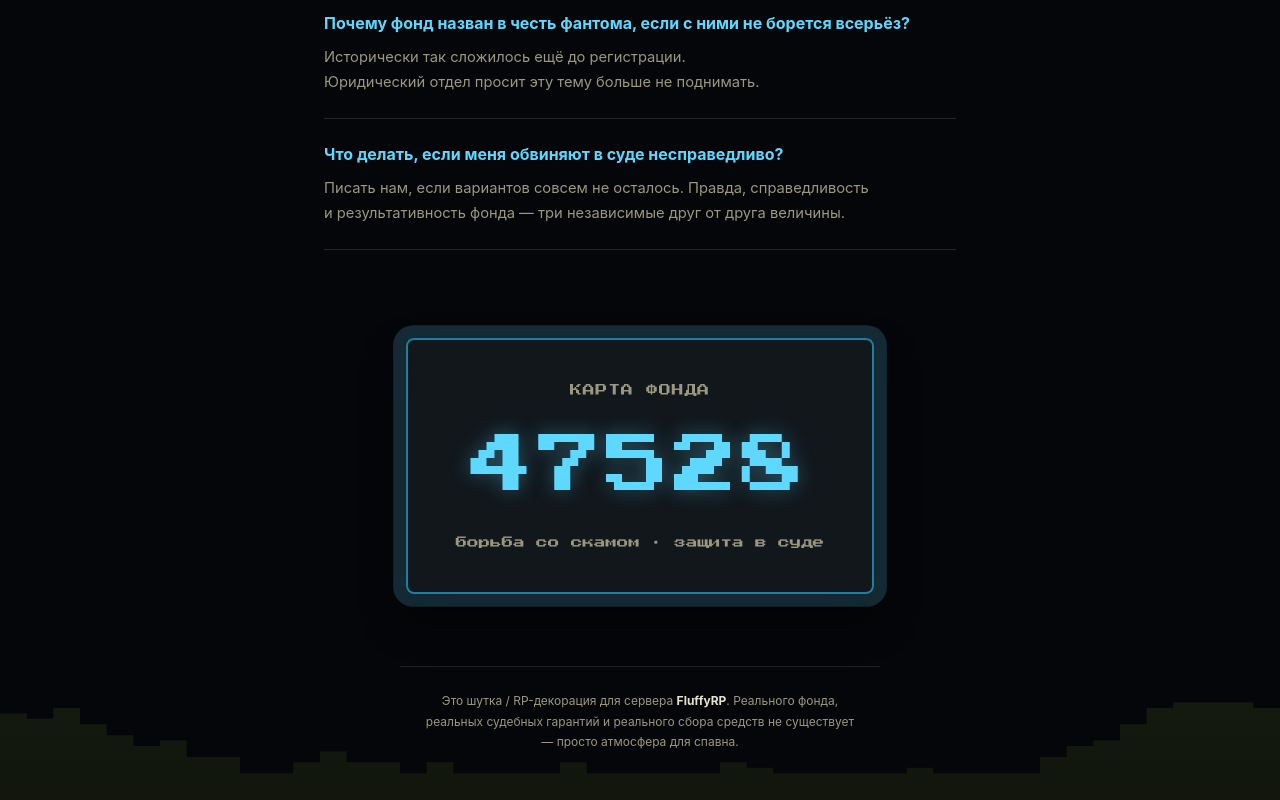
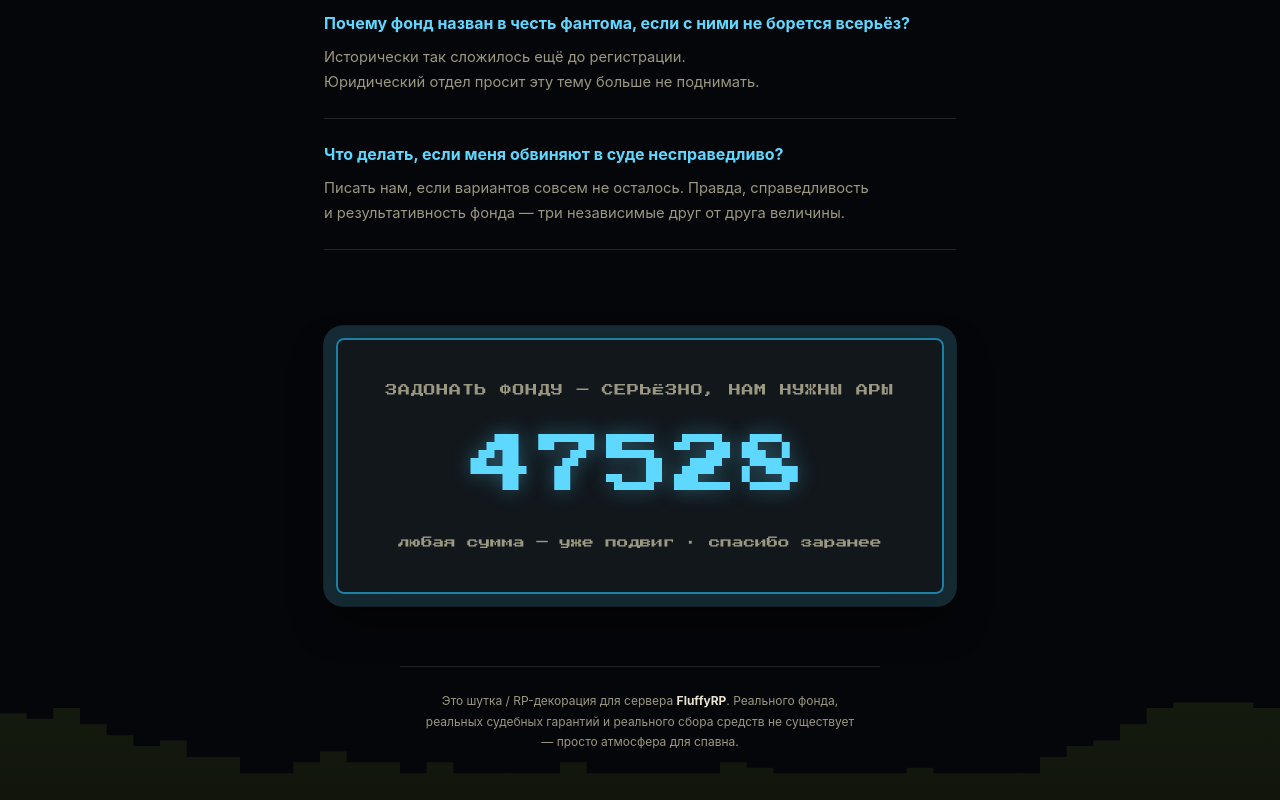
Before and after one commit to Tok1shu/ooo-fantom, a plain HTML site: page index.html in a window 1280 px wide. Shown: the part 2473-3273 px from the top of the page. Drawn offline with Linux system fonts and the light colour scheme.

Commit message:
Более явный призыв задонатить (АРы) в карточке фонда

```diff
--- a/index.html
+++ b/index.html
@@ -604,9 +604,9 @@
 
       <section class="callout-wrap">
         <div class="callout">
-          <span class="label pixel">КАРТА ФОНДА</span>
+          <span class="label pixel">ЗАДОНАТЬ ФОНДУ — СЕРЬЁЗНО, НАМ НУЖНЫ АРЫ</span>
           <span class="card-number pixel">47528</span>
-          <span class="sub pixel">борьба со скамом · защита в суде</span>
+          <span class="sub pixel">любая сумма — уже подвиг · спасибо заранее</span>
         </div>
       </section>
 
```
